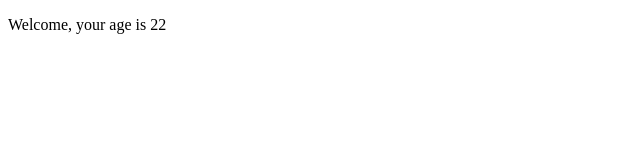
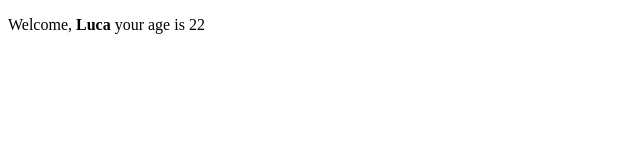
Before and after one commit to paolobaiada/React, a React (Create React App) app: page / in a window 1280 px wide. Shown: the top 160 px of the page, without its empty margins (0-640 px from the left). Built offline with nearby package versions, Linux system fonts and the light colour scheme.

Commit message:
jsx expression

```diff
--- a/src/App.js
+++ b/src/App.js
@@ -3,7 +3,7 @@ import React from "react";
 class App extends React.Component{
 
   render(){
-    return  <Welcome age = {22}/>
+    return   <Welcome age = {22} name = {'Luca'} />
 
 
 
--- a/src/Components/Welcome.jsx
+++ b/src/Components/Welcome.jsx
@@ -7,7 +7,7 @@ class Welcome extends React.Component{
         Welcome.defaultProps = {
             name: 'Paolo'
         };
-        return <p>Welcome, {this.props.name} your age is {this.props.age}</p>
+        return <p>Welcome, <strong>{this.props.name}</strong>  your age is {this.props.age}</p>
     }
 }
 
```
